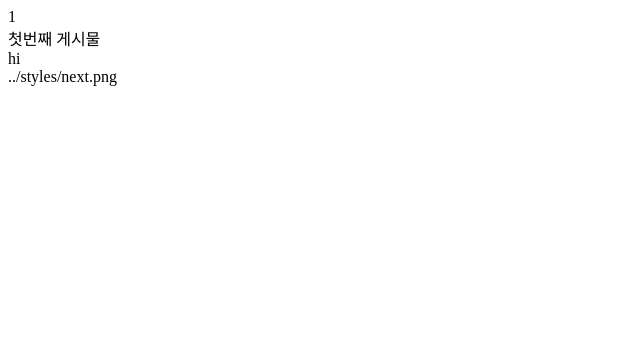
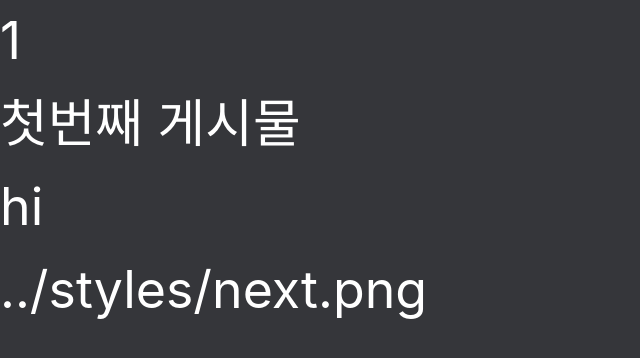
Before and after one commit to Daniel-kim-junior/YarnBerry-Next.js, a Next.js app: page / in a window 1280 px wide. Shown: the top 358 px of the page, without its empty margins (0-640 px from the left). Built offline with nearby package versions, Linux system fonts and the light colour scheme.

Commit message:
Add Global css

```diff
--- a/pages/_app.tsx
+++ b/pages/_app.tsx
@@ -1,5 +1,5 @@
 import type { AppProps } from "next/app";
-
+import "../styles/global.css";
 function MyApp({ Component, pageProps }: AppProps) {
   return <Component {...pageProps} />;
 }
--- a/pages/index.tsx
+++ b/pages/index.tsx
@@ -1,5 +1,5 @@
 import { Fragment } from "react";
-import PostList from "../components/PostList";
+import PostList from "../components/Post/PostList";
 const dummy = [
   {
     id: 1,
--- /dev/null
+++ b/pages/registerPost.tsx
@@ -0,0 +1,5 @@
+function registerPost() {
+  return;
+}
+
+export default registerPost;
--- /dev/null
+++ b/styles/global.css
@@ -0,0 +1,28 @@
+html,
+body {
+  padding: 0;
+  margin: 0;
+  font-family: -apple-system, BlinkMacSystemFont, Segoe UI, Roboto, Oxygen, Ubuntu, Cantarell,
+    Open Sans, Helvetica Neue, sans-serif;
+  line-height: 1.6;
+  font-size: 1.8rem;
+  background-color: rgb(53, 54, 58);
+  color: #ffffff;
+}
+
+* {
+  box-sizing: border-box;
+}
+a {
+  color: #0070f3;
+  text-decoration: none;
+}
+
+a:hover {
+  text-decoration: underline;
+}
+
+img {
+  max-width: 100%;
+  display: block;
+}
```
Also changed, not shown: components/Post/PostItem.tsx (renamed from components/PostItem.tsx), components/Post/PostList.tsx (renamed from components/PostList.tsx).
